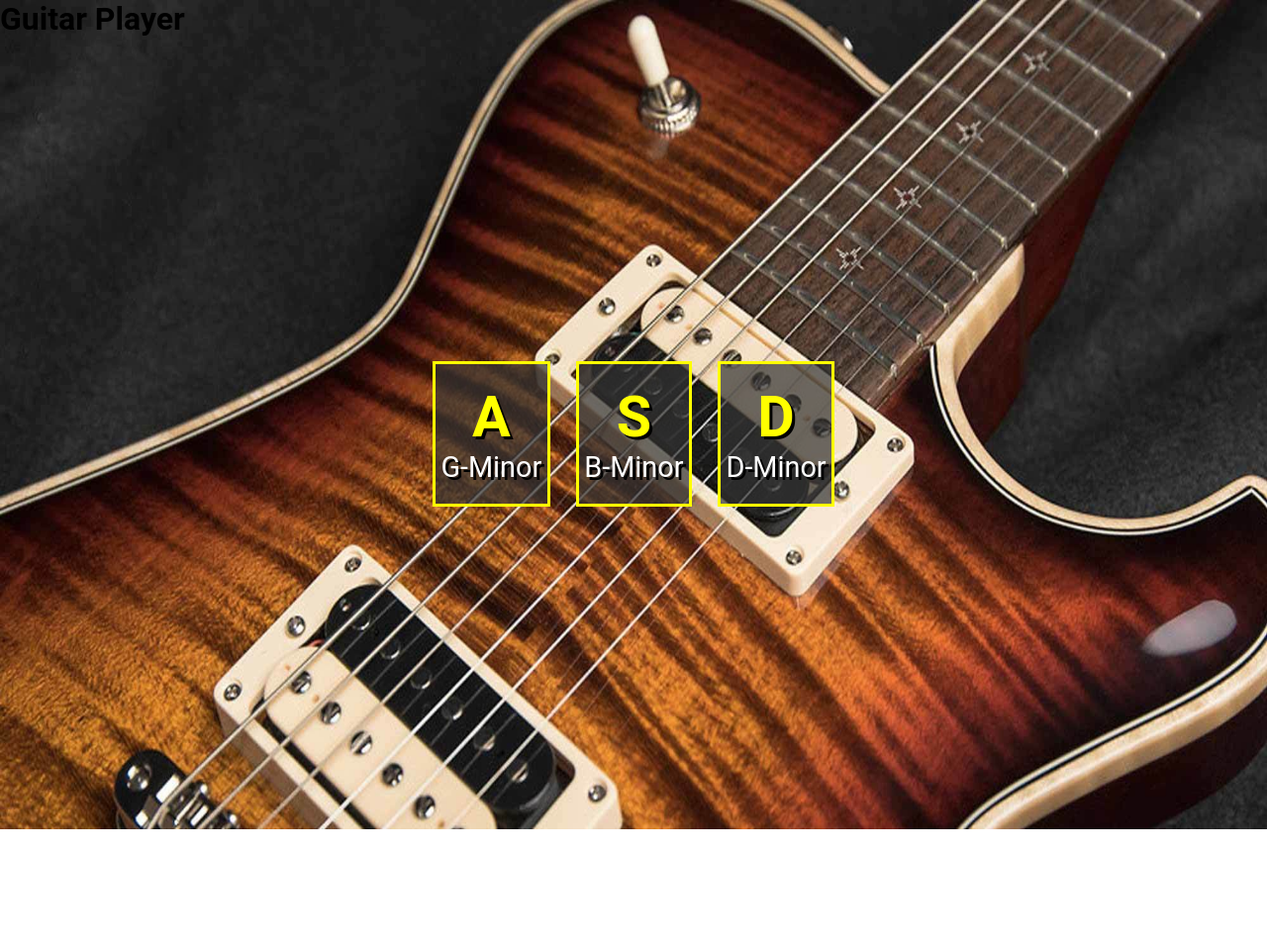
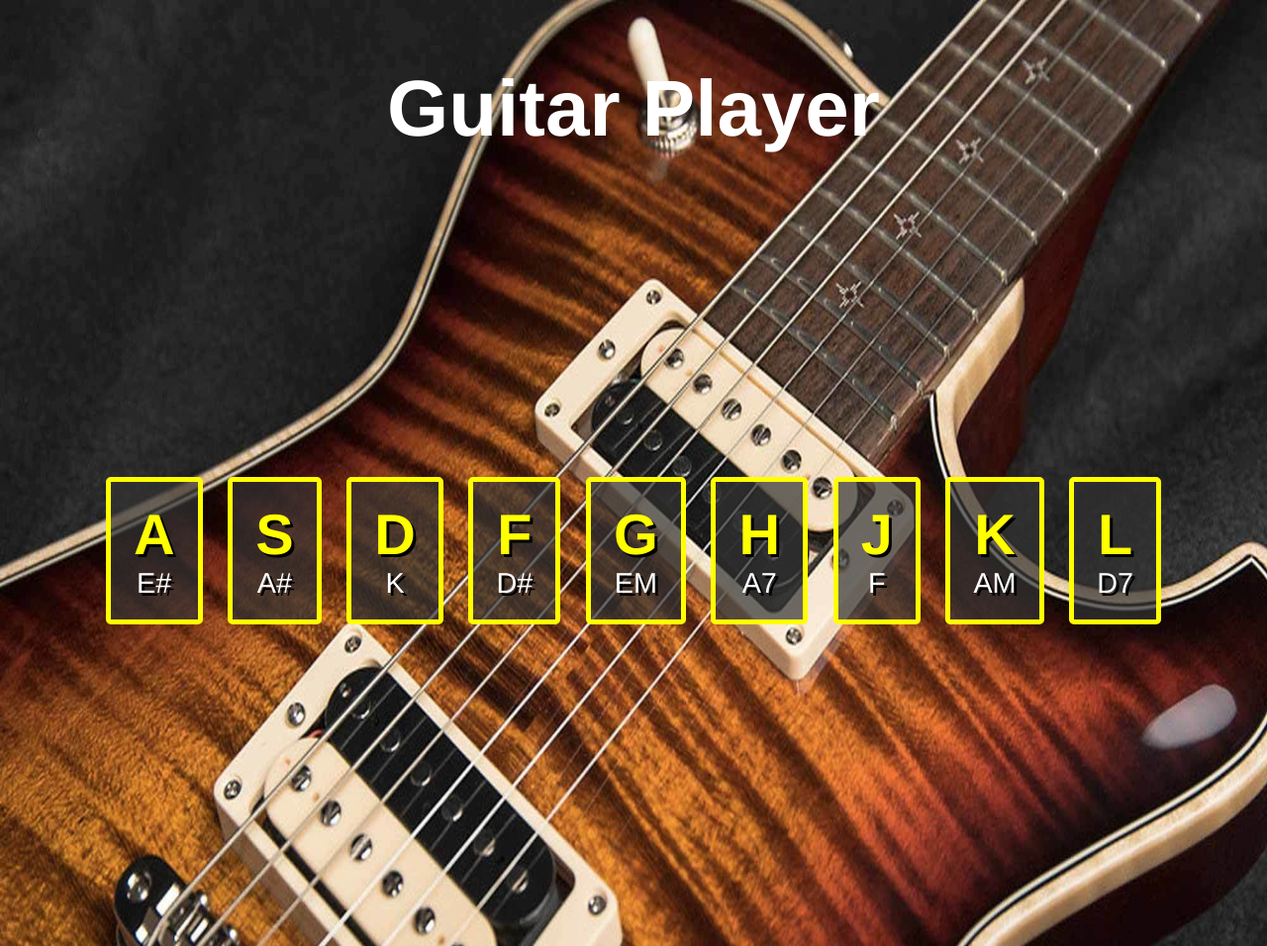
Before and after one commit to dannymonroy/guitar-player, a plain HTML site: page index.html in a window 1280 px wide. Shown: the whole page at 99% size. Before the commit the page ends 838 px from the top, so only its background shows below. Drawn offline with Linux system fonts and the light colour scheme.

Commit message:
Added more notes, changed style, set a timeout for transition

```diff
--- a/css/style.css
+++ b/css/style.css
@@ -31,7 +31,14 @@ body{
   background-image: url(../images/guitar_background.jpg);
   background-repeat:round;
   background-size:auto;
-  font-family: Roboto, sans-serif;
+  font-family: Helvetica, sans-serif;
+}
+
+h1{
+  color:#FFFFFF;
+  font-size: 5em;
+  text-align: center;
+  margin-top: 5%;
 }
 
 .chords {
@@ -44,10 +51,11 @@ body{
 
 
 .note{
-  border: solid yellow;
+  border: solid 5px yellow;
+  border-radius: 5px;
   color: #FFFFFF;
   margin: 0 1%;
-  padding: 20px 0.2em;
+  padding: 20px 0.8em;
   font-size: 1.8em;
   text-align: center;
   text-shadow: 3px 3px #000000;
@@ -61,3 +69,16 @@ body{
 }
 
 /* ADD Class of Playing */
+.note:hover{
+  transform: scale(1.1);
+  border-color: yellow;
+  box-shadow: 0 0 10px red;
+  text-shadow: 5px 5px #000000;
+
+}
+
+.playing{
+  transform: scale(1.1);
+  border-color: yellow;
+  box-shadow: 0 0 10px red;
+}
--- a/index.html
+++ b/index.html
@@ -12,20 +12,51 @@
       <div class="chords">
         <div data-key="65" class="note">
           <h3>A</h3>
-          <span class="sound">G-Minor</span>
+          <span class="sound">E#</span>
         </div>
         <div data-key="83" class="note">
           <h3>S</h3>
-          <span class="sound">B-Minor</span>
+          <span class="sound">A#</span>
         </div>
         <div data-key="68" class="note">
           <h3>D</h3>
-          <span class="sound">D-Minor</span>
+          <span class="sound">K</span>
         </div>
+        <div data-key="70" class="note">
+          <h3>F</h3>
+          <span class="sound">D#</span>
+        </div>
+        <div data-key="71" class="note">
+          <h3>G</h3>
+          <span class="sound">EM</span>
+        </div>
+        <div data-key="72" class="note">
+          <h3>H</h3>
+          <span class="sound">A7</span>
+        </div>
+        <div data-key="74" class="note">
+          <h3>J</h3>
+          <span class="sound">F</span>
+        </div>
+        <div data-key="75" class="note">
+          <h3>K</h3>
+          <span class="sound">AM</span>
+        </div>
+        <div data-key="76" class="note">
+          <h3>L</h3>
+          <span class="sound">D7</span>
+        </div>
+
       </div>
     </div>
     <audio data-key="65" src="sounds/guitar1.wav"></audio>
     <audio data-key="83" src="sounds/guitar2.wav"></audio>
     <audio data-key="68" src="sounds/guitar3.wav"></audio>
+    <audio data-key="70" src="sounds/guitar4.wav"></audio>
+    <audio data-key="71" src="sounds/guitar5.wav"></audio>
+    <audio data-key="72" src="sounds/guitar6.wav"></audio>
+    <audio data-key="74" src="sounds/guitar7.wav"></audio>
+    <audio data-key="75" src="sounds/guitar8.wav"></audio>
+    <audio data-key="76" src="sounds/guitar9.wav"></audio>
   </body>
 </html>
--- a/script/script.js
+++ b/script/script.js
@@ -1,6 +1,22 @@
 
 window.addEventListener('keydown', function(e){
   const audio = document.querySelector(`audio[data-key="${e.keyCode}"]`);
+  const note = document.querySelector(`.note[data-key="${e.keyCode}"]`);
   if(!audio) return;
+  audio.currentTime = 0;
   audio.play();
+  note.classList.add('playing');
+
+  setTimeout(function(){
+    note.classList.remove('playing');
+  }, 300);
+
 });
+/*
+function removeTransition(e) {
+  console.log(e);
+}
+
+const keys = document.querySelectorAll('.note');
+keys.forEach(key => key.addEventListener('transitionend', removeTransition));
+*/
```
Also changed, not shown: 6 other files.
